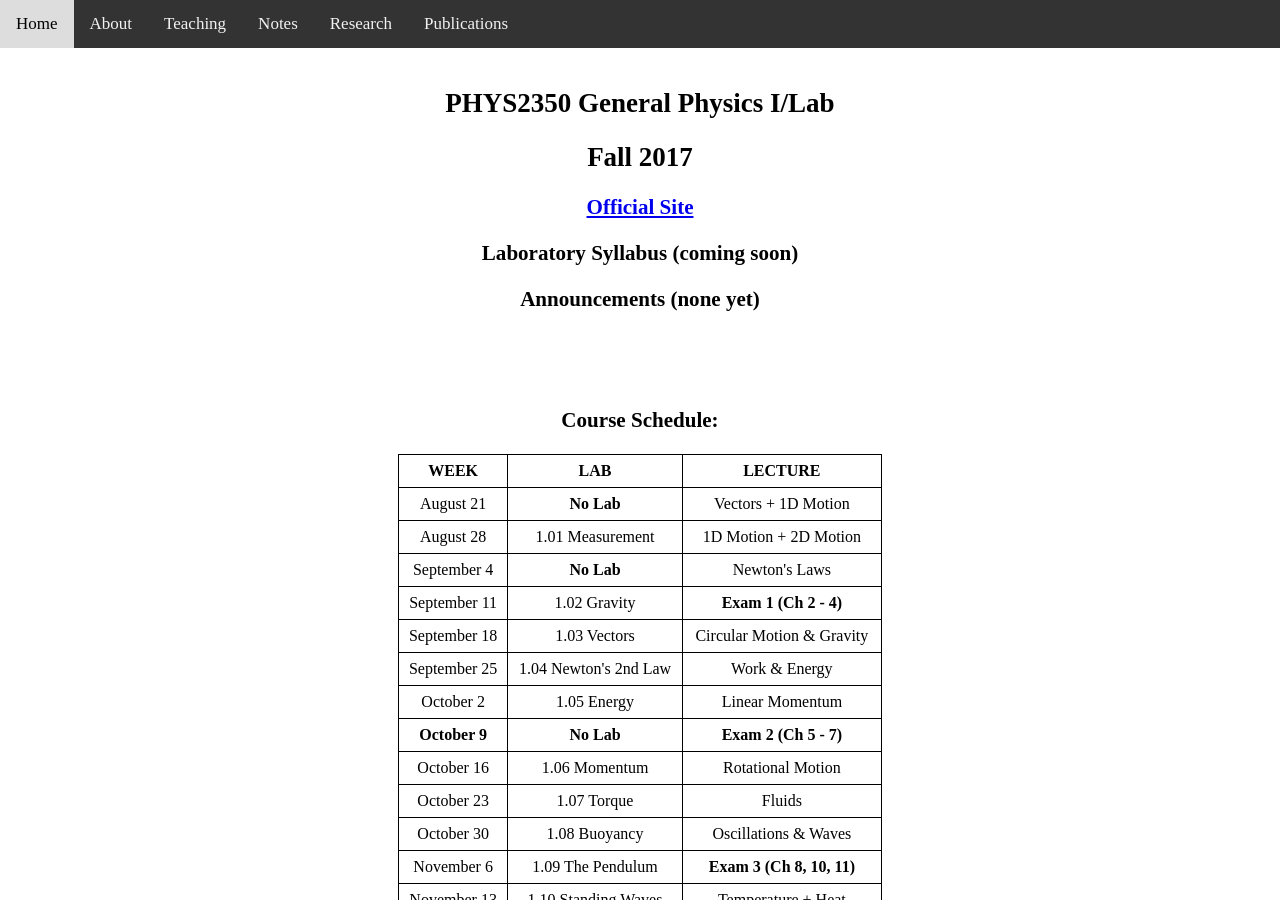
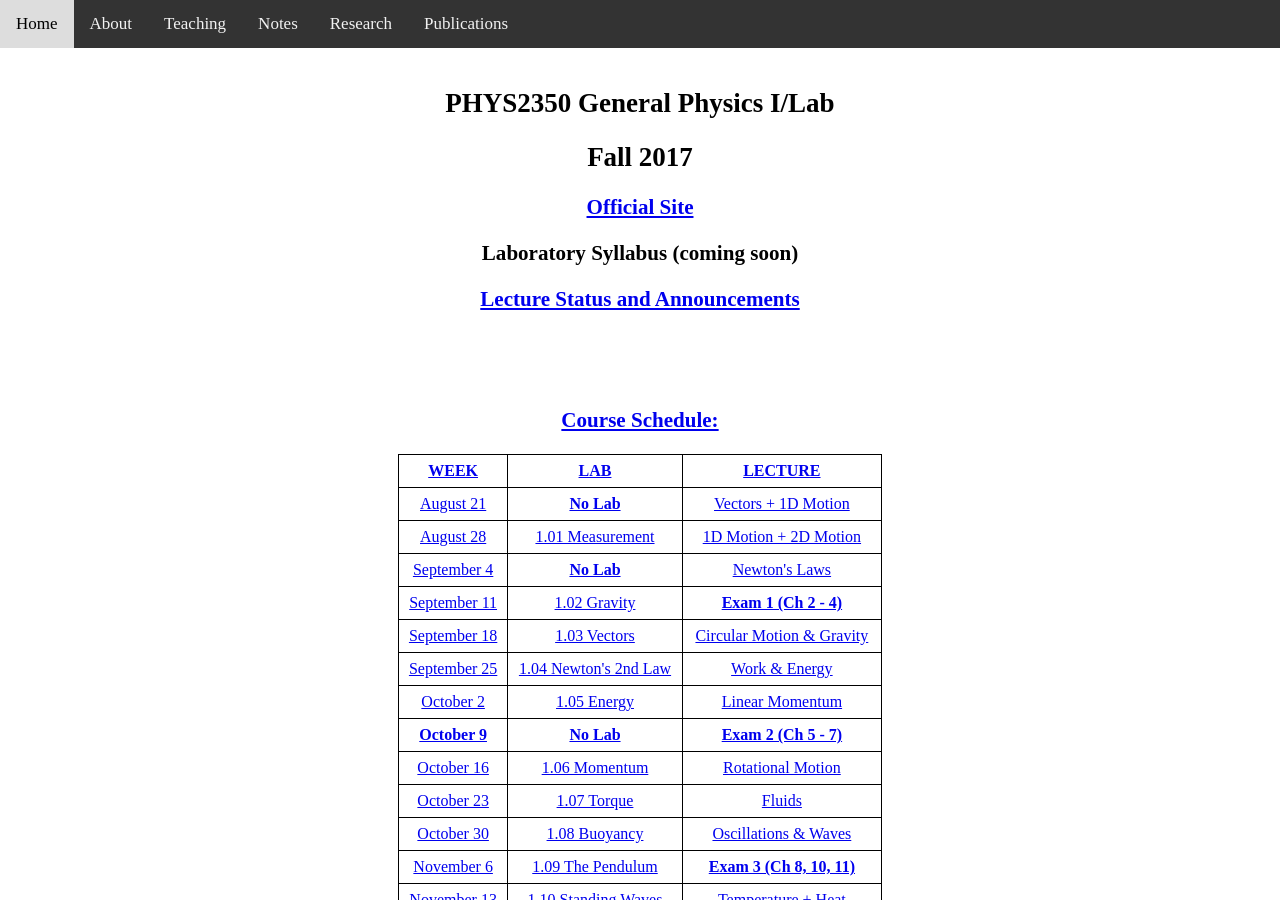
Before and after one commit to dhlaurence/dhlaurence.github.io, a Jekyll site: the page built from teaching/phys2350fall17.html, in a window 1280 px wide and 900 px high. Built offline with Jekyll 4.4.1, drawn with Linux system fonts in a browser that asks for light colours.

Commit message:
Update phys2350fall17.html

```diff
--- a/teaching/phys2350fall17.html
+++ b/teaching/phys2350fall17.html
@@ -8,7 +8,7 @@
   <h2>Fall 2017</h2>
   <h3><a target="_blank" href="https://www.fcas.nova.edu/coursewizard/crninfo.cfm?txtTerm=201820&txtCRN=20272">Official Site</a></h3>
   <h3>Laboratory Syllabus (coming soon)</h3>
-  <h3>Announcements (none yet)</h3>
+  <h3><a target="_blank" href="http://www.blazartheory.com/files/Status_of_PHYS2350_EV1.pdf">Lecture Status and Announcements</h3>
 </header>
 
 <article>
```
